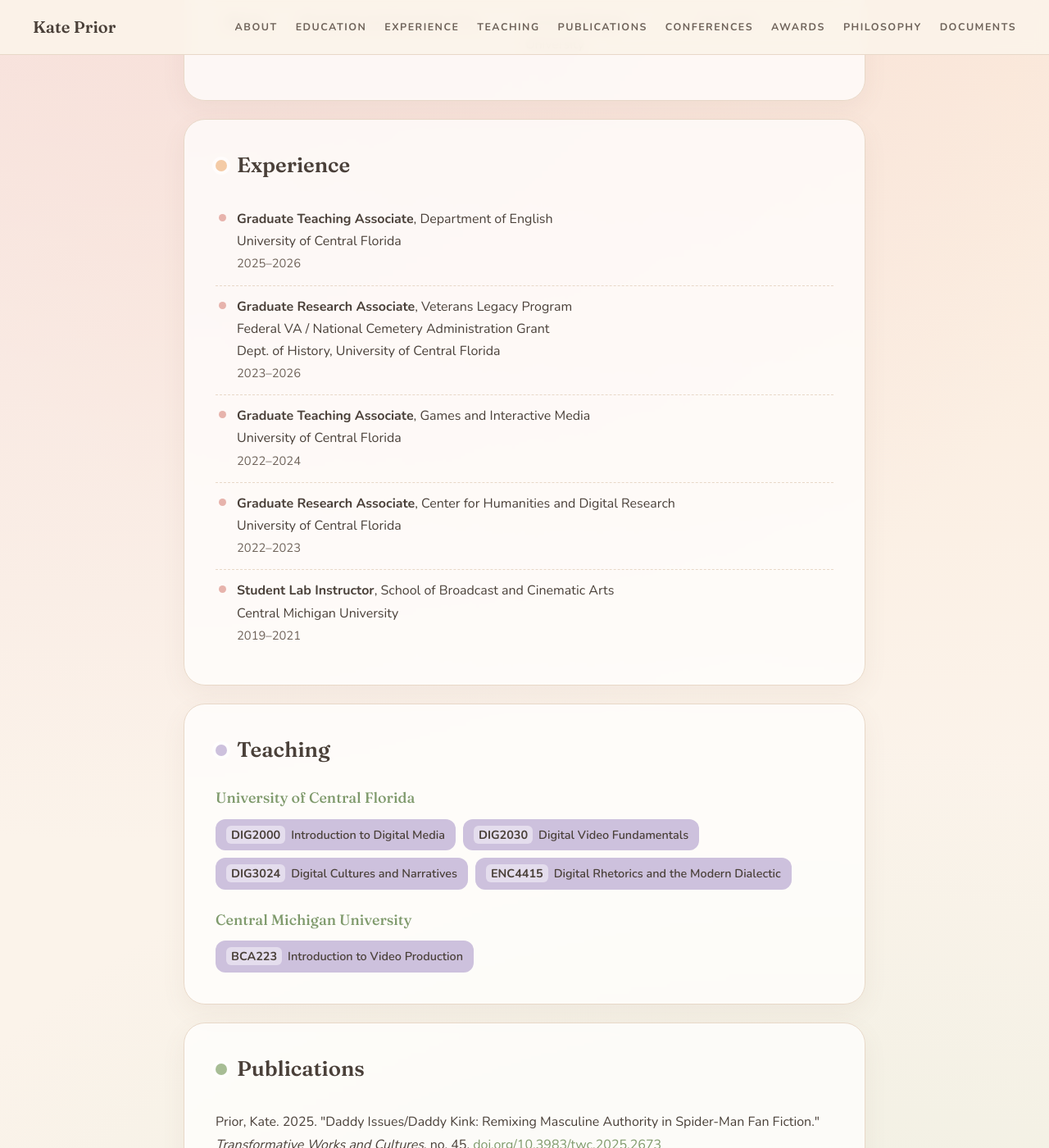
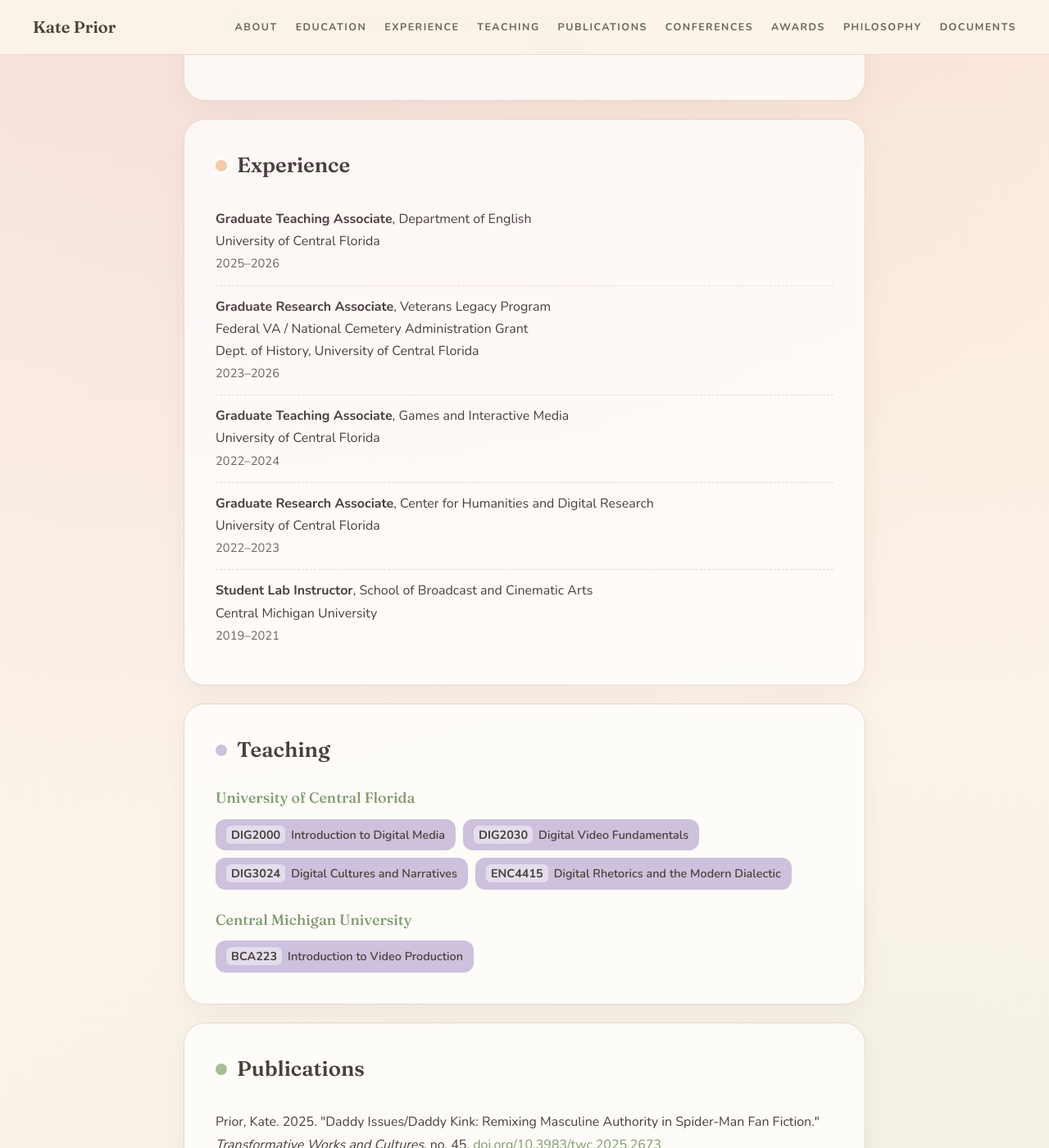
Before and after one commit to thekateprior/thekateprior.github.io, a Jekyll site: the page built from index.html, in a window 1280 px wide and 1400 px high, scrolled down 1112 px. Shown: the whole window at 82% size. Built offline with Jekyll 4.4.1, drawn with Linux system fonts in a browser that asks for light colours.

Commit message:
Remove per-entry bullets in Experience and Awards lists
Drop the round ::before bullet from ul.clean items (Experience and Awards),
matching the other sections; keep the dashed separators.

Co-Authored-By: Claude Opus 4.8 <noreply@anthropic.com>
Claude-Session: https://claude.ai/code/session_01W4sxfrwTBe4NAeUgzJaidp

```diff
--- a/assets/css/style.css
+++ b/assets/css/style.css
@@ -212,16 +212,10 @@ td strong { font-weight: 700; }
 /* ---- Lists ---- */
 ul.clean { list-style: none; margin: 0; padding: 0; }
 ul.clean li {
-  position: relative;
-  padding: 12px 0 12px 26px;
+  padding: 12px 0;
   border-bottom: 1px dashed var(--line);
 }
 ul.clean li:last-child { border-bottom: none; }
-ul.clean li::before {
-  content: ""; position: absolute; left: 4px; top: 19px;
-  width: 9px; height: 9px; border-radius: 50%;
-  background: var(--rose);
-}
 .meta { color: var(--ink-soft); font-size: .92rem; }
 .role { font-weight: 700; }
 
```
